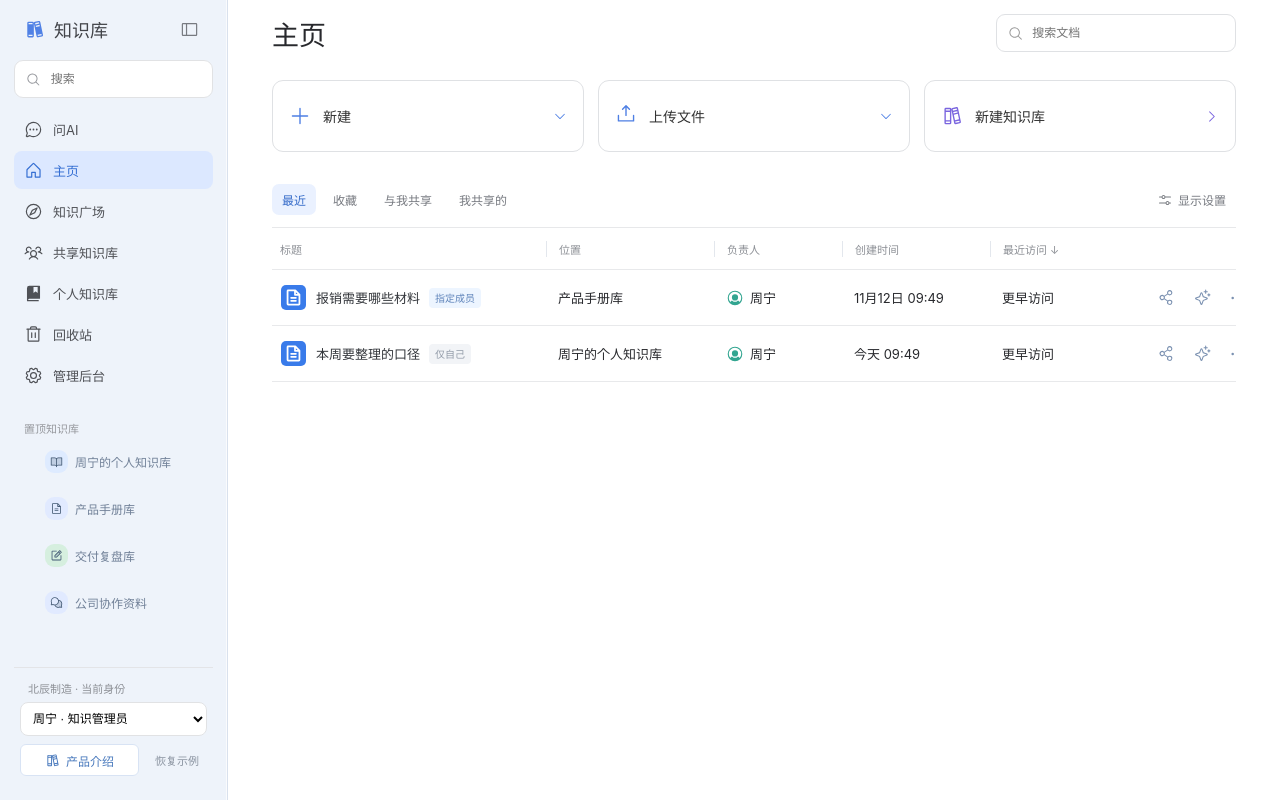
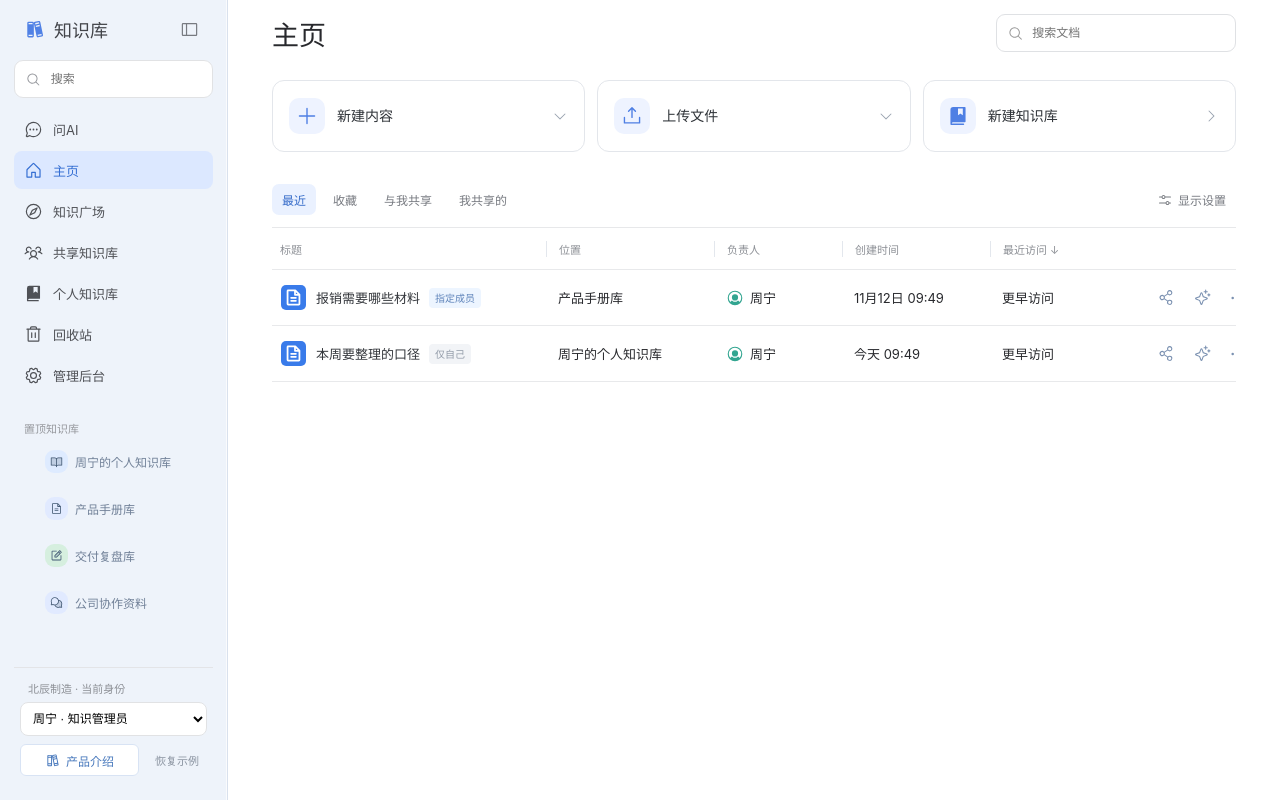
Before and after one commit to liusijia19910519/knowledge-base, a React (Vite) app: page /#/home in a window 1280 px wide. Built offline with nearby package versions, Linux system fonts and the light colour scheme.

Commit message:
style: polish top shortcut actions on four knowledge base pages
Update the shared top shortcut action styles on the plaza, home, shared, and personal views only.

```diff
--- a/src/kb/CreationFlow.jsx
+++ b/src/kb/CreationFlow.jsx
@@ -11,7 +11,7 @@ import useHoverMenu from './useHoverMenu.js';
 
 export function CreateMenu({variant='compact',onChoose,disabled=false,reason=''}) {
   const {open,root,trigger,close,rootProps,triggerProps}=useHoverMenu(disabled);
-  return <div ref={root} {...rootProps} className={`new-create-menu ${variant==='library'?'knowledge-action-menu':''} variant-${variant}`}><button ref={trigger} type="button" className="new-create-trigger" aria-label={variant==='library'?'新建内容':'新建'} aria-haspopup="menu" aria-expanded={open} disabled={disabled} title={disabled?reason:undefined} {...triggerProps}><Plus size={variant==='compact'?16:22}/>{variant==='compact'?'新建':<span><strong>{variant==='home'?'新建':'新建内容'}</strong></span>}<CaretDown size={14}/></button>{open&&<div className="new-create-options" role="menu" aria-label="选择新建类型">{CONTENT_TYPES.map(([format,label])=>{return <button type="button" role="menuitem" key={format} onClick={()=>{close(true);onChoose(format);}}><ContentIcon aria-hidden="true" node={{type:format==='folder'?'folder':'doc',format}} size={16}/><span>{label}</span></button>;})}</div>}</div>;
+  return <div ref={root} {...rootProps} className={`new-create-menu ${variant==='library'?'knowledge-action-menu':''} variant-${variant}`}><button ref={trigger} type="button" className="new-create-trigger" aria-label={variant==='compact'?'新建':'新建内容'} aria-haspopup="menu" aria-expanded={open} disabled={disabled} title={disabled?reason:undefined} {...triggerProps}>{variant==='compact'?<><Plus size={16}/>新建<CaretDown size={14}/></>:<><span className="kb-shortcut-icon" aria-hidden="true"><Plus size={22}/></span><span><strong>新建内容</strong></span><CaretDown size={16}/></>}</button>{open&&<div className="new-create-options" role="menu" aria-label="选择新建类型">{CONTENT_TYPES.map(([format,label])=>{return <button type="button" role="menuitem" key={format} onClick={()=>{close(true);onChoose(format);}}><ContentIcon aria-hidden="true" node={{type:format==='folder'?'folder':'doc',format}} size={16}/><span>{label}</span></button>;})}</div>}</div>;
 }
 
 export function launchDocument(update,fields,userId){
--- a/src/kb/KnowledgeApp.jsx
+++ b/src/kb/KnowledgeApp.jsx
@@ -373,10 +373,10 @@ function HomePage({ state, userId, query, setQuery, onOpen, update, startUpload,
   const editable = writableLibraries(state, userId)[0];
   return <>
     <header className="knowledge-home-header"><h1>主页</h1><label><MagnifyingGlass size={17} /><input value={query} onChange={(event) => setQuery(event.target.value)} placeholder="搜索文档" /></label></header>
-    <div className="knowledge-home-actions">
+    <div className="knowledge-home-actions kb-shortcut-actions">
       <CreateMenu variant="home" disabled={!editable} reason="没有可编辑的知识库，请先创建知识库或获得编辑权限" onChoose={format => startCreate(format)} />
       <UploadMenu variant="home" disabled={!editable} reason="没有可编辑的位置" onChoose={kind=>startUpload({kind})}/>
-      <button type="button" onClick={onCreateLibrary}><Books size={22}/><span><strong>新建知识库</strong></span><CaretRight size={15}/></button>
+      <button type="button" className="kb-shortcut-create-library" onClick={onCreateLibrary}><span className="kb-shortcut-icon" aria-hidden="true"><BookBookmark size={22} weight="fill"/></span><span><strong>新建知识库</strong></span><CaretRight size={16}/></button>
     </div>
     <div className="knowledge-home-toolbar"><div role="tablist" aria-label="文档范围">{[["recent", "最近"], ["favorite", "收藏"], ["shared", "与我共享"], ["mine", "我共享的"]].map(([value, label]) => <button className={tab === value ? "active" : ""} role="tab" aria-selected={tab === value} key={value} onClick={() => setTab(value)}>{label}</button>)}</div><HomeDisplaySettings state={state} userId={userId} update={update}/></div>
     <div className="home-document-scroll"><div className="knowledge-document-table home-document-table">
--- a/src/kb/LibraryViews.jsx
+++ b/src/kb/LibraryViews.jsx
@@ -39,7 +39,7 @@ export function LibraryPage({state,userId,section,query,setQuery,startCreate,sta
   const editable=writableLibraries(state,userId,section).length>0;
   const cardProps={state,userId,section,update,openSettings,say};
 
-  return <><header className="knowledge-header"><div><h1>{titles[section]}</h1></div></header><div className="knowledge-actions with-upload"><CreateMenu variant="library" disabled={!editable} reason="当前没有可编辑的位置，请先创建知识库或获得编辑权限" onChoose={format=>startCreate(format,{category:section})}/><UploadMenu variant="library" disabled={!editable} reason="没有可编辑的位置" onChoose={kind=>startUpload({kind})}/><button type="button" onClick={onCreateLibrary}><span><BookBookmark size={22} weight="fill"/></span><div><strong>新建知识库</strong></div><CaretRight size={17}/></button></div>
+  return <><header className="knowledge-header"><div><h1>{titles[section]}</h1></div></header><div className="knowledge-actions with-upload kb-shortcut-actions"><CreateMenu variant="library" disabled={!editable} reason="当前没有可编辑的位置，请先创建知识库或获得编辑权限" onChoose={format=>startCreate(format,{category:section})}/><UploadMenu variant="library" disabled={!editable} reason="没有可编辑的位置" onChoose={kind=>startUpload({kind})}/><button type="button" className="kb-shortcut-create-library" onClick={onCreateLibrary}><span className="kb-shortcut-icon" aria-hidden="true"><BookBookmark size={22} weight="fill"/></span><span><strong>新建知识库</strong></span><CaretRight size={16}/></button></div>
 
     <section className="all-library-section" aria-label="全部知识库"><div className="knowledge-section-heading"><div className="knowledge-heading-main"><h2>全部知识库</h2>{section==='shared'&&<div className="knowledge-scope-tabs" role="tablist">{[['all','全部'],['created','我共享的'],['joined','与我共享']].map(([value,label])=><button className={scope===value?'active':''} type="button" key={value} onClick={()=>setScope(value)}>{label}</button>)}</div>}</div><label className="knowledge-inline-search"><MagnifyingGlass size={17}/><input value={query} onChange={e=>setQuery(e.target.value)} placeholder="搜索知识库"/></label></div>
       <div className="knowledge-grid library-wide-grid">{visible.map(space=><LibraryCard key={space.id} {...cardProps} space={space}/>)}</div>
--- a/src/kb/UploadFlow.jsx
+++ b/src/kb/UploadFlow.jsx
@@ -42,5 +42,5 @@ export function UploadQueue({jobs,userId,update,onOpen}){
 export function UploadMenu({onChoose,variant='compact',disabled=false,reason=''}){
   const {open,root,trigger,close,rootProps,triggerProps}=useHoverMenu(disabled);
   const choose=kind=>{close(true);onChoose(kind);};
-  return <div className={`upload-menu upload-variant-${variant} ${variant==='library'?'knowledge-action-menu':''}`} ref={root} {...rootProps}><button type="button" ref={trigger} aria-label="上传" aria-haspopup="menu" aria-expanded={open} disabled={disabled} title={disabled?reason:undefined} {...triggerProps}>{variant==='compact'?<><UploadSimple size={16}/>上传<CaretDown size={12}/></>:<><span className="upload-action-icon"><UploadSimple size={22}/></span><div><strong>上传文件</strong></div><CaretDown size={14}/></>}</button>{open&&<div className="upload-menu-options" role="menu" aria-label="上传方式"><button type="button" role="menuitem" onClick={()=>choose('file')}><ContentIcon aria-hidden="true" node={{format:'file',fileName:'file'}} size={17}/>上传文件</button><button type="button" role="menuitem" onClick={()=>choose('folder')}><ContentIcon aria-hidden="true" node={{type:'folder'}} size={17}/>上传文件夹</button></div>}</div>;
+  return <div className={`upload-menu upload-variant-${variant} ${variant==='library'?'knowledge-action-menu':''}`} ref={root} {...rootProps}><button type="button" ref={trigger} aria-label="上传" aria-haspopup="menu" aria-expanded={open} disabled={disabled} title={disabled?reason:undefined} {...triggerProps}>{variant==='compact'?<><UploadSimple size={16}/>上传<CaretDown size={12}/></>:<><span className="upload-action-icon kb-shortcut-icon" aria-hidden="true"><UploadSimple size={22}/></span><span><strong>上传文件</strong></span><CaretDown size={16}/></>}</button>{open&&<div className="upload-menu-options" role="menu" aria-label="上传方式"><button type="button" role="menuitem" onClick={()=>choose('file')}><ContentIcon aria-hidden="true" node={{format:'file',fileName:'file'}} size={17}/>上传文件</button><button type="button" role="menuitem" onClick={()=>choose('folder')}><ContentIcon aria-hidden="true" node={{type:'folder'}} size={17}/>上传文件夹</button></div>}</div>;
 }
--- /dev/null
+++ b/src/kb/shortcutActions.css
@@ -0,0 +1,119 @@
+/* Shared, lightweight shortcut row for Home / Plaza / Shared / Personal. */
+.kb-shortcut-actions {
+  display: grid;
+  grid-template-columns: repeat(3, minmax(0, 1fr));
+  gap: 12px;
+  min-width: 0;
+}
+
+.kb-shortcut-actions > .new-create-menu,
+.kb-shortcut-actions > .upload-menu,
+.kb-shortcut-actions > .kb-shortcut-create-library {
+  min-width: 0;
+  display: block;
+}
+
+.kb-shortcut-actions > .new-create-menu > .new-create-trigger,
+.kb-shortcut-actions > .upload-menu > button,
+.kb-shortcut-actions > .kb-shortcut-create-library {
+  box-sizing: border-box;
+  width: 100%;
+  height: 72px;
+  margin: 0;
+  padding: 0 16px;
+  border: 1px solid #e3e6eb;
+  border-radius: 12px;
+  background: #fff;
+  display: flex;
+  align-items: center;
+  gap: 12px;
+  text-align: left;
+  color: #2f3338;
+  font: inherit;
+  cursor: pointer;
+  transition: border-color .16s ease, box-shadow .16s ease;
+}
+
+.kb-shortcut-actions .kb-shortcut-icon,
+.kb-shortcut-actions > .new-create-menu > .new-create-trigger > span.kb-shortcut-icon,
+.kb-shortcut-actions > .upload-menu > button > span.kb-shortcut-icon,
+.kb-shortcut-actions > .kb-shortcut-create-library > span.kb-shortcut-icon,
+.kb-shortcut-actions > .upload-variant-library > button > .upload-action-icon.kb-shortcut-icon {
+  box-sizing: border-box;
+  width: 36px;
+  height: 36px;
+  flex: 0 0 36px;
+  border-radius: 10px;
+  background: #eef3ff;
+  color: #4e7fe4;
+  display: grid;
+  place-items: center;
+  gap: 0;
+}
+
+.kb-shortcut-actions > .new-create-menu > .new-create-trigger > span:not(.kb-shortcut-icon),
+.kb-shortcut-actions > .upload-menu > button > span:not(.kb-shortcut-icon),
+.kb-shortcut-actions > .kb-shortcut-create-library > span:not(.kb-shortcut-icon) {
+  display: flex;
+  align-items: center;
+  flex: 1 1 auto;
+  min-width: 0;
+  width: auto;
+  height: auto;
+  padding: 0;
+  border: 0;
+  border-radius: 0;
+  background: none;
+  color: #2f3338;
+  place-items: unset;
+  justify-content: flex-start;
+}
+
+.kb-shortcut-actions strong {
+  font-size: 14px;
+  font-weight: 600;
+  line-height: 1.2;
+  color: #2f3338;
+}
+
+.kb-shortcut-actions > .new-create-menu > .new-create-trigger > svg:last-child,
+.kb-shortcut-actions > .upload-menu > button > svg:last-child,
+.kb-shortcut-actions > .kb-shortcut-create-library > svg:last-child {
+  margin-left: auto;
+  flex-shrink: 0;
+  color: #9aa3b0;
+}
+
+.kb-shortcut-actions > .new-create-menu > .new-create-trigger:hover:not(:disabled),
+.kb-shortcut-actions > .upload-menu > button:hover:not(:disabled),
+.kb-shortcut-actions > .kb-shortcut-create-library:hover:not(:disabled) {
+  border-color: #bed4f3;
+  box-shadow: 0 4px 14px rgba(45, 85, 125, .06);
+  transform: none;
+  background: #fff;
+}
+
+.kb-shortcut-actions > .new-create-menu > .new-create-trigger:focus-visible,
+.kb-shortcut-actions > .upload-menu > button:focus-visible,
+.kb-shortcut-actions > .kb-shortcut-create-library:focus-visible {
+  outline: 2px solid #6a96e3;
+  outline-offset: 2px;
+}
+
+.kb-shortcut-actions > .new-create-menu > .new-create-trigger:disabled,
+.kb-shortcut-actions > .upload-menu > button:disabled,
+.kb-shortcut-actions > .kb-shortcut-create-library:disabled {
+  opacity: .5;
+  cursor: not-allowed;
+  box-shadow: none;
+  transform: none;
+}
+
+@media (max-width: 820px) {
+  .kb-shortcut-actions,
+  .kb-shortcut-actions.knowledge-home-actions,
+  .kb-shortcut-actions.knowledge-actions,
+  .kb-shortcut-actions.knowledge-actions.with-upload {
+    grid-template-columns: 1fr;
+  }
+}
--- a/src/main.jsx
+++ b/src/main.jsx
@@ -6,6 +6,7 @@ import "./detail-overrides.css";
 import "./knowledge-product.css";
 import "./kb/product-fit.css";
 import "./kb/interactionDetails.css";
+import "./kb/shortcutActions.css";
 
 createRoot(document.getElementById("root")).render(
   <React.StrictMode>
```
